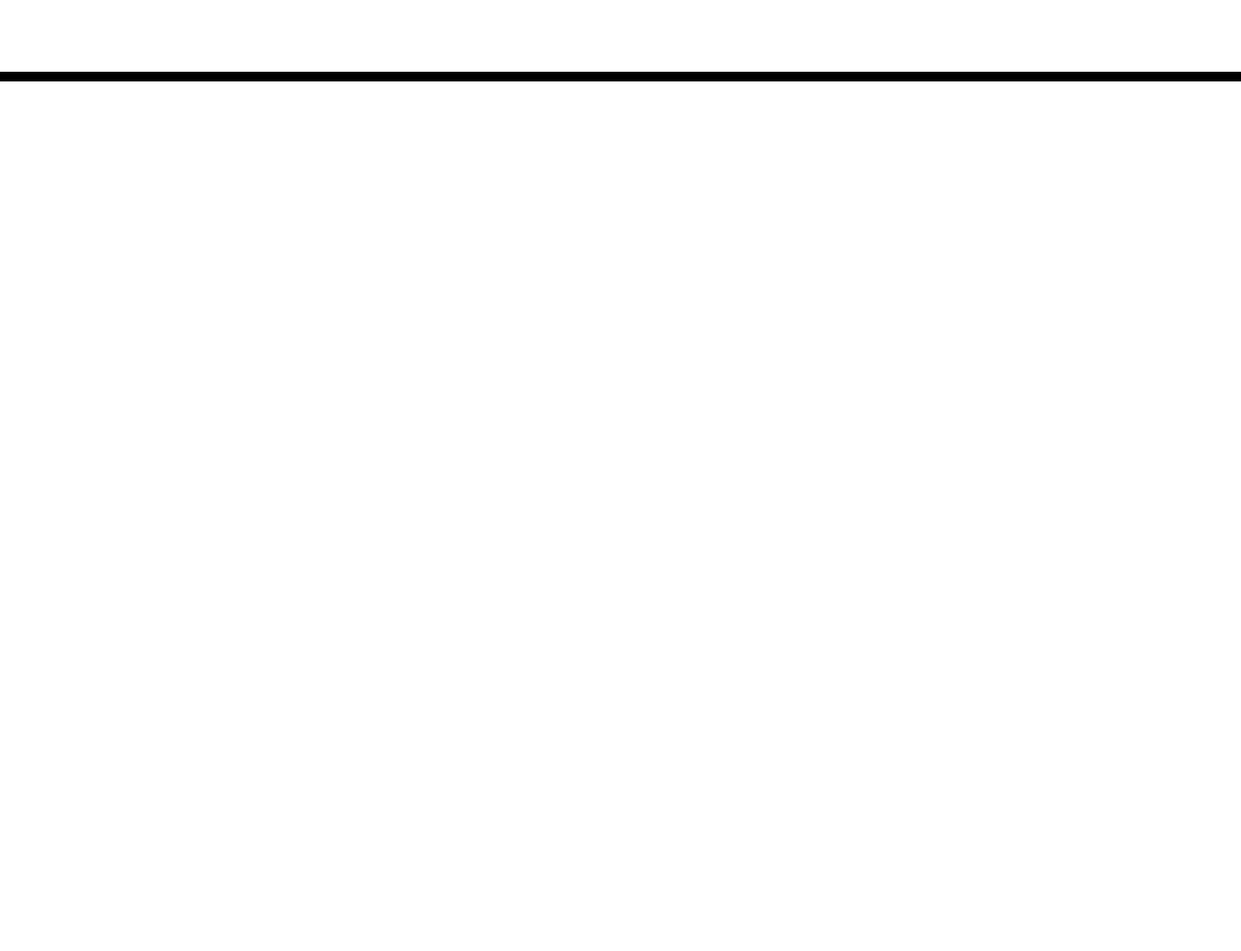
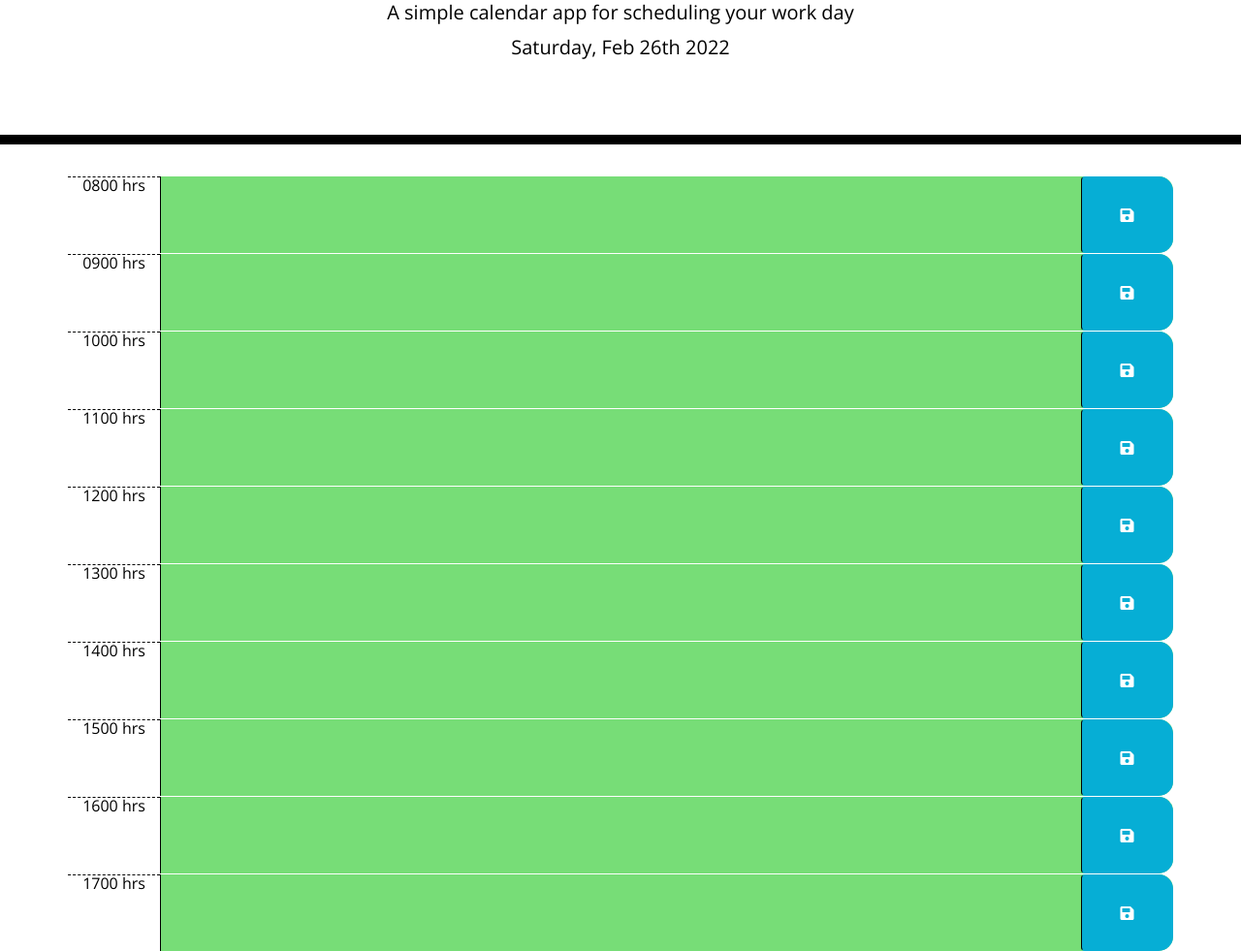
Before and after one commit to jsnyder159/Day-Planner, a plain HTML site: page index.html in a window 1280 px wide. Shown: the part 184-1165 px from the top of the page at 97% size. Before the commit the page ends 800 px from the top, so only its background shows below. Drawn offline with nearby package versions, Linux system fonts and the light colour scheme; files that its build step writes are made by us from their sources.

Commit message:
updating main html w/ classes, finished JS

```diff
--- /dev/null
+++ b/assets/js/script.js
@@ -0,0 +1,48 @@
+let today = moment().format('dddd, MMM Do YYYY');
+
+$("#currentDay").text(today);
+
+$(document).ready(function () {
+
+    $(".saveBtn").on("click", function() {
+
+    let text = $(this).siblings(".description").val();
+    let time = $(this).parent().attr("id");
+
+    localStorage.setItem(time, text);
+})
+
+function timeTracker() {
+    let timeNow = moment().hour();
+    $(".time-block").each(function () {
+        let blockTime = parseInt($(this).attr("id").split("hour")[1]);
+
+        if(blockTime < timeNow) {
+            $(this).removeClass("future");
+            $(this).removeClass("present");
+            $(this).addClass("past");
+        }
+        else if (blockTime === timeNow) {
+            $(this).removeClass("future");
+            $(this).addClass("present");
+            $(this).removeClass("past");
+        }
+        else {
+            $(this).addClass("future");
+            $(this).removeClass("present");
+            $(this).removeClass("past");
+        }
+    })
+}
+
+$("#hour8 .description").val(localStorage.getItem("hour8"));
+$("#hour9 .description").val(localStorage.getItem("hour9"));
+$("#hour10 .description").val(localStorage.getItem("hour10"));
+$("#hour11 .description").val(localStorage.getItem("hour11"));
+$("#hour12 .description").val(localStorage.getItem("hour12"));
+$("#hour13 .description").val(localStorage.getItem("hour13"));
+$("#hour14 .description").val(localStorage.getItem("hour14"));
+$("#hour15 .description").val(localStorage.getItem("hour15"));
+
+timeTracker();
+})
--- a/index.html
+++ b/index.html
@@ -4,10 +4,7 @@
     <meta charset="UTF-8" />
     <meta name="viewport" content="width=device-width, initial-scale=1.0" />
     <meta http-equiv="X-UA-Compatible" content="ie=edge" />
-    <link
-      rel="stylesheet"
-      href="https://stackpath.bootstrapcdn.com/bootstrap/4.3.1/css/bootstrap.min.css"
-    />
+    <link rel="stylesheet" href="https://cdn.jsdelivr.net/npm/bootstrap@4.3.1/dist/css/bootstrap.min.css" integrity="sha384-ggOyR0iXCbMQv3Xipma34MD+dH/1fQ784/j6cY/iJTQUOhcWr7x9JvoRxT2MZw1T" crossorigin="anonymous">
     <link
       rel="stylesheet"
       href="https://use.fontawesome.com/releases/v5.8.1/css/all.css"
@@ -18,21 +15,82 @@
       href="https://fonts.googleapis.com/css?family=Open+Sans&display=swap"
       rel="stylesheet"
     />
-    <link rel="stylesheet" href="style.css" />
+    <link rel="stylesheet" href="./assets/css/style.css">
     <title>Work Day Scheduler</title>
   </head>
 
   <body>
     <header class="jumbotron">
-      <h1 class="display-3">Work Day Scheduler</h1>
+      <h1 class="display-1">Work Day Scheduler</h1>
       <p class="lead">A simple calendar app for scheduling your work day</p>
       <p id="currentDay" class="lead"></p>
     </header>
     <div class="container">
-      <!-- Timeblocks go here -->
+
+      <div id = "hour8" class = "time-block row">
+        <div class = "hour col-1">0800 hrs</div>
+        <textarea class = "description col-10"></textarea>
+        <button class = " btn saveBtn col-1 " type="button"><i class="fas fa-save"></i></button>
+      </div>
+
+      <div id = "hour9" class = "time-block row">
+        <div class = "hour col-1">0900 hrs</div>
+        <textarea class = "description col-10"></textarea>
+        <button class = " btn saveBtn col-1 " type="button"><i class="fas fa-save"></i></button>
+      </div>
+
+      <div id = "hour10" class = "time-block row">
+        <div class = "hour col-1">1000 hrs</div>
+        <textarea class = "description col-10"></textarea>
+        <button class = " btn saveBtn col-1 " type="button"><i class="fas fa-save"></i></button>
+      </div>
+
+      <div id = "hour11" class = "time-block row">
+        <div class = "hour col-1">1100 hrs</div>
+        <textarea class = "description col-10"></textarea>
+        <button class = " btn saveBtn col-1 " type="button"><i class="fas fa-save"></i></button>
+      </div>
+
+      <div id = "hour12" class = "time-block row">
+        <div class = "hour col-1">1200 hrs</div>
+        <textarea class = "description col-10"></textarea>
+        <button class = " btn saveBtn col-1 " type="button"><i class="fas fa-save"></i></button>
+      </div>
+
+      <div id = "hour13" class = "time-block row">
+        <div class = "hour col-1">1300 hrs</div>
+        <textarea class = "description col-10"></textarea>
+        <button class = " btn saveBtn col-1 " type="button"><i class="fas fa-save"></i></button>
+      </div>
+
+      <div id = "hour14" class = "time-block row">
+        <div class = "hour col-1">1400 hrs</div>
+        <textarea class = "description col-10"></textarea>
+        <button class = " btn saveBtn col-1 " type="button"><i class="fas fa-save"></i></button>
+      </div>
+
+      <div id = "hour15" class = "time-block row">
+        <div class = "hour col-1">1500 hrs</div>
+        <textarea class = "description col-10"></textarea>
+        <button class = " btn saveBtn col-1 " type="button"><i class="fas fa-save"></i></button>
+      </div>
+
+      <div id = "hour16" class = "time-block row">
+        <div class = "hour col-1">1600 hrs</div>
+        <textarea class = "description col-10"></textarea>
+        <button class = " btn saveBtn col-1 " type="button"><i class="fas fa-save"></i></button>
+      </div>
+
+      <div id = "hour17" class = "time-block row">
+        <div class = "hour col-1">1700 hrs</div>
+        <textarea class = "description col-10"></textarea>
+        <button class = " btn saveBtn col-1 " type="button"><i class="fas fa-save"></i></button>
+      </div>
     </div>
+
 
     <script src="https://cdnjs.cloudflare.com/ajax/libs/jquery/3.2.1/jquery.min.js"></script>
     <script src="https://cdnjs.cloudflare.com/ajax/libs/moment.js/2.24.0/moment.min.js"></script>
+    <script src="./assets/js/script.js"></script>
   </body>
 </html>
```
